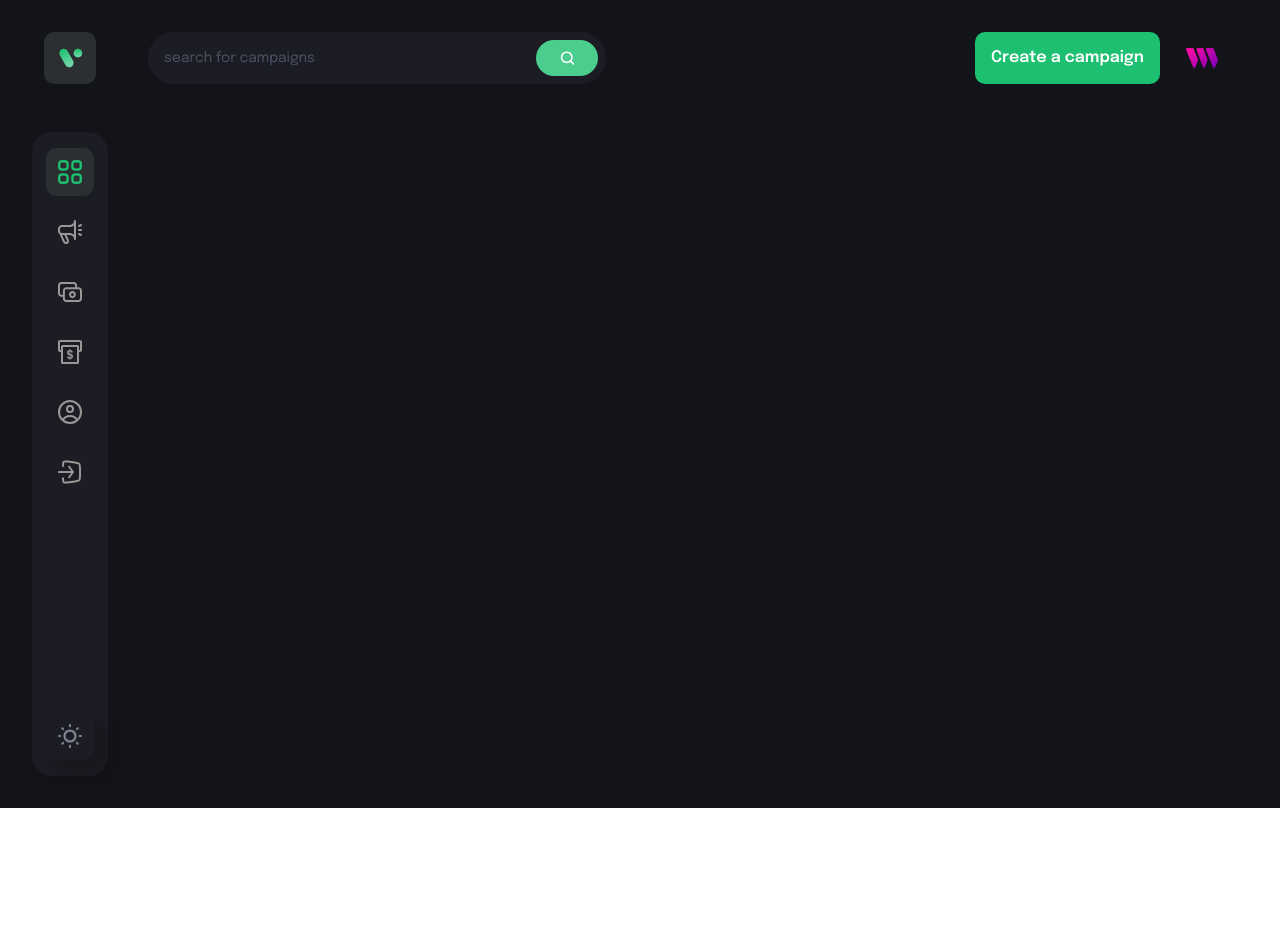
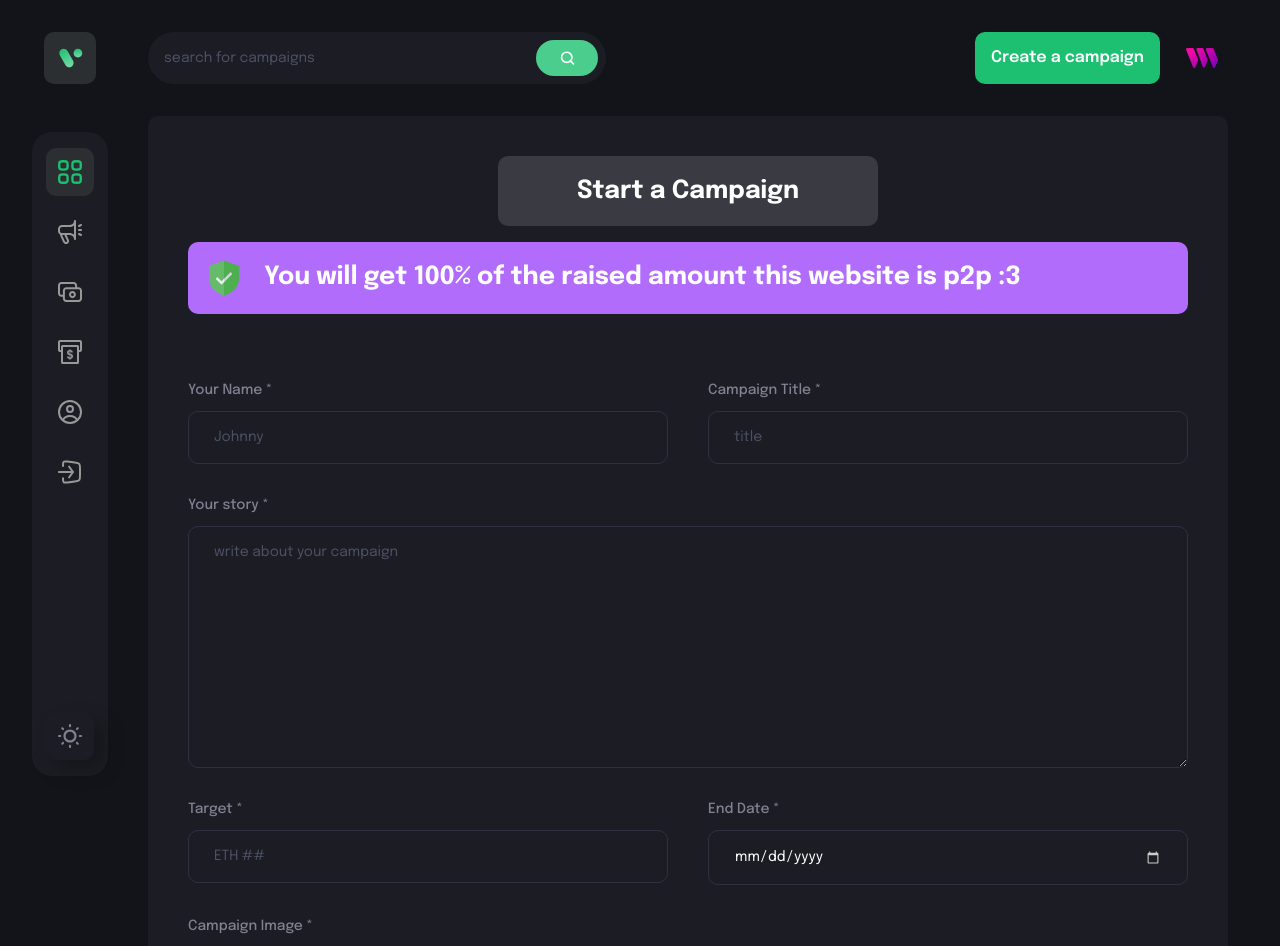
Before and after one commit to ritsiiitd/crowdFundingDapp, a React (Vite) app in the folder client/: page /create-campaign in a window 1280 px wide. Before the commit this address had no page. Shown: the top 946 px of the page. Before the commit the page ends 808 px from the top, so only its background shows below. Built offline with nearby package versions, Linux system fonts and the light colour scheme; what @thirdweb-dev/react would draw is missing.

Commit message:
create campaign form designed, ready to be connected to smart contract

```diff
--- a/client/src/App.jsx
+++ b/client/src/App.jsx
@@ -14,6 +14,9 @@ const App = () => {
 
         <Routes>
           <Route path="/" element={<Home/>} />
+          <Route path="/profile" element={<Profile/>} />
+          <Route path="/create-campaign" element={<CreateCampaign/>} />
+          <Route path="/campaign-details/:id" element={<CampaignDetails/>} />
         </Routes>
       </div>
     </div>
--- a/client/src/assets/index.js
+++ b/client/src/assets/index.js
@@ -9,7 +9,7 @@ import withdraw from './withdraw.svg';
 import tagType from './type.svg';
 import search from './search.svg';
 import menu from './menu.svg';
-import money from './money.svg';
+import money from './money.png';
 import loader from './loader.svg';
 import thirdweb from './thirdweb.png';
 
--- /dev/null
+++ b/client/src/components/FormField.jsx
@@ -0,0 +1,33 @@
+import React from 'react'
+
+const FormField = ({labelName, placeholder, inputType, isTextArea, value, handleChange}) => {
+  return (
+    <label className='flex-1 w-full flex flex-col'>
+        {labelName && (
+            <span className='font-epilogue font-medium text-[14px] leading-[22px] text-[#808191] mb-[10px] '>{labelName}</span>
+        )}
+        {isTextArea ? (
+          <textarea
+            required
+            value={value}
+            onChange={handleChange}
+            rows={10}
+            placeholder= {placeholder}
+            className="py-[15px] sm:px-[25px] px-[15px] outline-none border-[1px] border-[#303043] bg-transparent font-epilogue text-white text-[14px] placeholder:text-[#4b5264] rounded-[10px] sm:min-w-[300px] "
+          />
+        ) : (
+          <input
+            required
+            value={value}
+            onChange={handleChange}
+            type={inputType}
+            step="0.1"
+            placeholder= {placeholder}
+            className="py-[15px] sm:px-[25px] px-[15px] outline-none border-[1px] border-[#303043] bg-transparent font-epilogue text-white text-[14px] placeholder:text-[#4b5264] rounded-[10px] sm:min-w-[300px] "
+          />
+        )}
+    </label>
+  )
+}
+
+export default FormField
--- a/client/src/components/index.js
+++ b/client/src/components/index.js
@@ -1,3 +1,4 @@
 export { default as Sidebar } from './Sidebar';
 export { default as Navbar } from './Navbar';
 export { default as CustomButton } from './CustomButton';
+export { default as FormField } from './FormField';
--- a/client/src/pages/CreateCampaign.jsx
+++ b/client/src/pages/CreateCampaign.jsx
@@ -1,8 +1,105 @@
-import React from 'react'
+import React, {useState} from 'react';
+
+import { Link, useNavigate } from 'react-router-dom';
+import { ethers } from 'ethers';
+import { money } from '../assets';
+import { CustomButton, FormField } from '../components';
+import { checkIfImage } from '../utils';
+
 
 const CreateCampaign = () => {
+  const navigate = useNavigate();//called a hook
+  const [isLoading, setIsLoading] = useState(false);
+  const [form, setForm] = useState({
+    name:'',
+    title:'',
+    description:'',
+    target:'',
+    deadline:'',
+    image:''
+  });
+
+  const handleSubmit = (e) =>{
+    e.preventDefault();//prevents browser to reload the page
+    console.log(form);
+  }
+
+  const handleFormFieldChange = (fieldName, e) =>{//in event of inputting something in the form
+    setForm({...form, [fieldName]:e.target.value})
+  }
+
   return (
-    <div>CreateCampaign</div>
+    <div className=' bg-[#1c1c24] mt-8 flex justify-center items-center flex-col rounded-[10px] sm:p-10 p-4'>
+      {isLoading && 'Loader...'}
+      <div className='flex justify-center items-center p-[16px] sm:min-w-[380px] bg-[#3a3a43] rounded-[10px] '>
+        <h1 className='font-epilogue font-bold sm:text-[25px] text-[18px] leading-[38px] text-white '>Start a Campaign</h1>
+      </div>
+      <div className='w-full flex justify-start items-center mt-4 p-4 bg-[#b36dfdfe] h-120px rounded-[10px]'>
+            <img src={money} alt="money" className='w-[40px] h-[40px] object-contain' />
+            <h4 className='font-epilogue font-bold text-[25px] text-white ml-[20px]'>You will get 100% of the raised amount this website is p2p :3 </h4>
+      </div>
+
+      <form onSubmit={handleSubmit} className='w-full mt-[65px] flex flex-col gap-[30px] '>
+        <div className='flex flex-wrap gap-[40px]'>
+          <FormField
+            labelName="Your Name *"
+            placeholder="Johnny"
+            inputType="text"
+            value={form.name}
+            handleChange={(e)=> handleFormFieldChange('name', e)} //used 'name' bcoz its form.name
+          />
+          <FormField
+            labelName="Campaign Title *"
+            placeholder="title"
+            inputType="text"
+            value={form.title}
+            handleChange={(e)=> handleFormFieldChange('title', e)}
+          />
+        </div>
+        <FormField
+            labelName="Your story *"
+            placeholder="write about your campaign"
+            isTextArea
+            value={form.description}
+            handleChange={(e)=> handleFormFieldChange('description', e)}
+          />
+
+        <div className='flex flex-wrap gap-[40px]'>
+          <FormField
+            labelName="Target *"
+            placeholder="ETH ##"
+            inputType="text"
+            value={form.target}
+            handleChange={(e)=> handleFormFieldChange('target', e)}
+          />
+          <FormField
+            labelName="End Date *"
+            placeholder="End Date"
+            inputType="date"
+            value={form.deadline}
+            handleChange={(e)=> handleFormFieldChange('deadline', e)}
+          />
+        </div>
+        <FormField
+            labelName="Campaign Image *"
+            placeholder="Place image URL"
+            inputType="url"
+            value={form.image}
+            handleChange={(e)=> handleFormFieldChange('image', e)}
+          />
+
+        <div className='flex justify-center items-center mt-[40px]'>
+          <CustomButton
+            btnType="submit"
+            title="Start the campaign"
+            styles="bg-[#1dc071]"
+          />
+        </div>
+
+
+      </form>
+
+    </div>
   )
 }
 
```
Also changed, not shown: client/src/assets/money.png (added).
